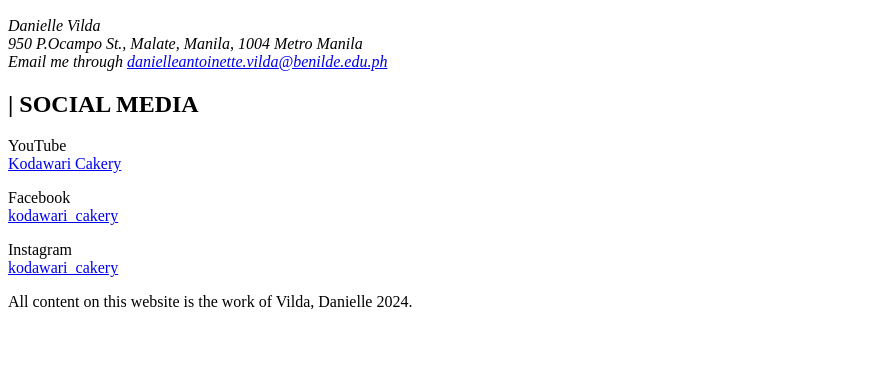
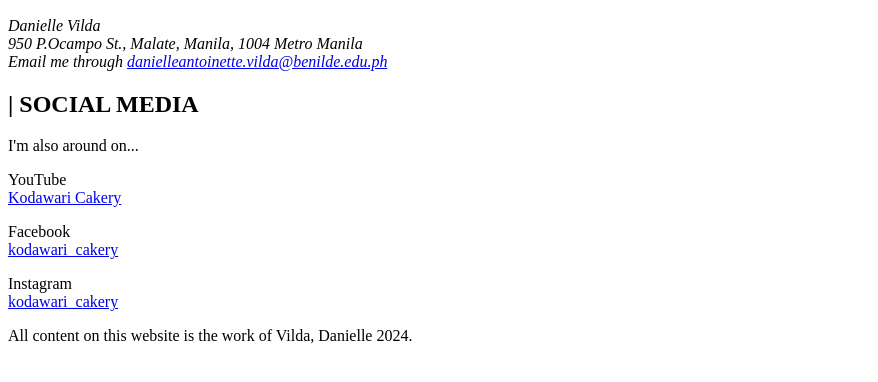
Before and after one commit to clover-works/clover-works, a plain HTML site: page contact.html in a window 1280 px wide. Shown: the part 208-590 px from the top of the page, without its empty margins (0-878 px from the left). Drawn offline with Linux system fonts and the light colour scheme.

Commit message:
Update contact.html

```diff
--- a/contact.html
+++ b/contact.html
@@ -29,6 +29,7 @@
 
 			<section>
 				<h2>| SOCIAL MEDIA</h2>
+				<p>I'm also around on...</p>
 				<p>YouTube<br/>
 				<a href="https://youtube.com/@kodawaricakery177?si=_44rLuN2GJ540Y8f">Kodawari Cakery</a></p>
 				<p>Facebook<br/>
@@ -39,6 +40,7 @@
 
 		</main>
 
+		<!-- FOOTER -->
 		<footer>
 			<p>All content on this website is the work of Vilda, Danielle 2024.</p>
 		</footer>
```
